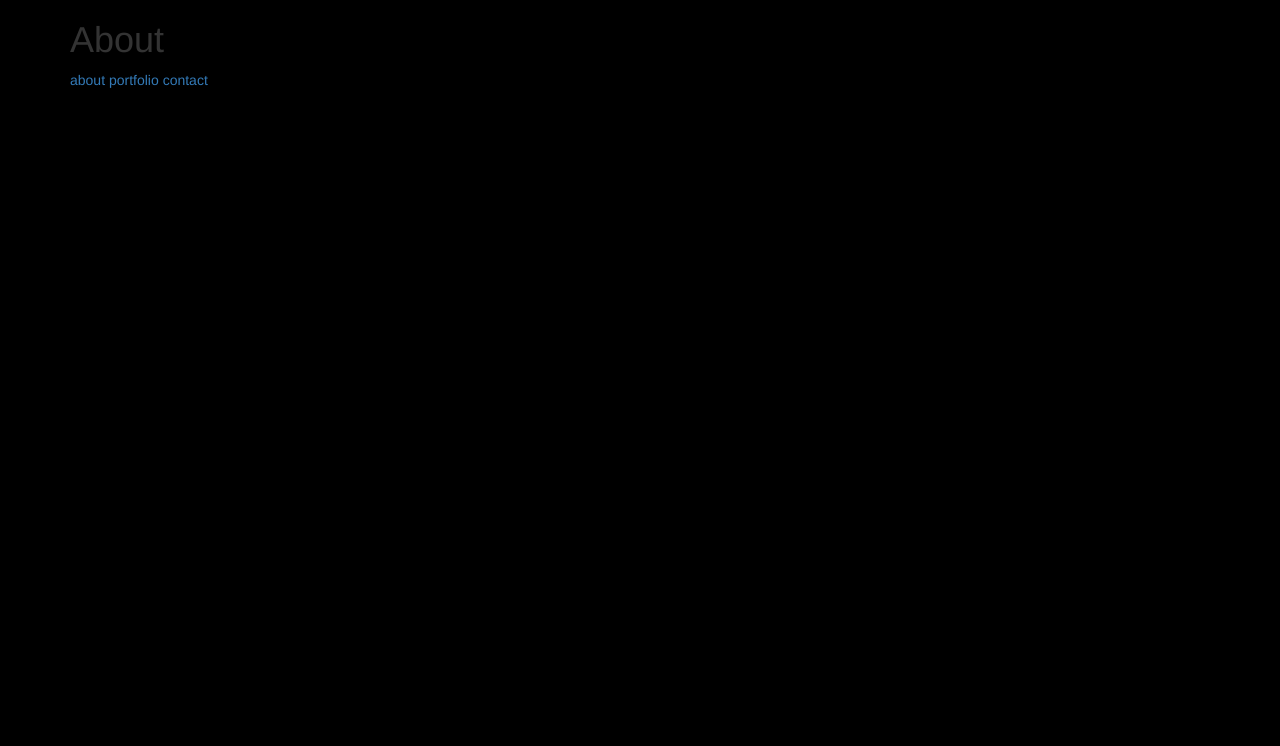
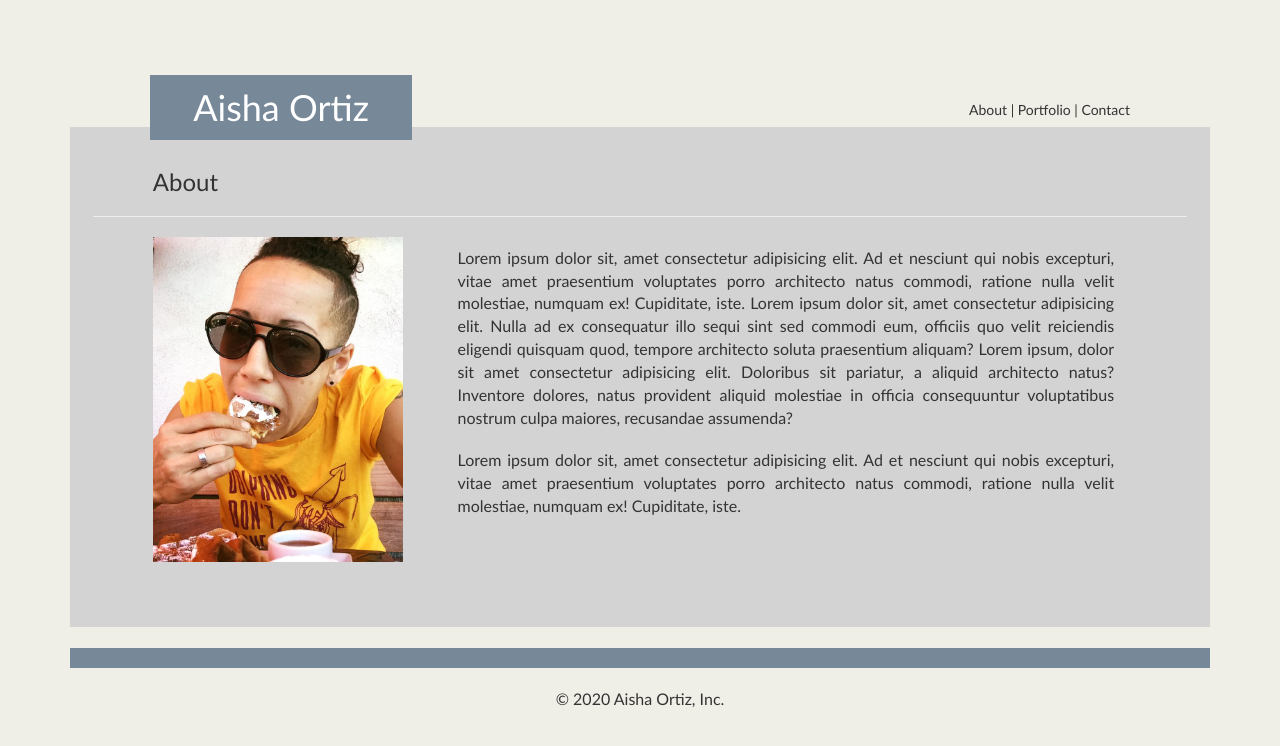
Before and after one commit to afterthebleep/student-portfolio, a plain HTML site: page index.html in a window 1280 px wide. Drawn offline with nearby package versions, Linux system fonts and the light colour scheme.

Commit message:
about me page content and styling added

```diff
--- a/assets/css/about.css
+++ b/assets/css/about.css
@@ -1,3 +1,21 @@
-body {
-    background-color: green;
+.img {
+    float: left;
+    width: 250px;
+    height: 325px;
+    margin-right: 5%;
+    margin-left: 60px;
 }
+
+.about-text {
+    float: left;
+    margin-top: 10px;
+    width: 60%;
+    text-align: justify;
+}
+
+.box {
+    background-color: lightgray;
+    height: 500px;
+    margin-top: 11.1%;
+    padding: 2%;
+}
--- a/assets/css/contact.css
+++ /dev/null
@@ -1,3 +0,0 @@
-body {
-    background-color: yellow;
-}
--- a/assets/css/layout.css
+++ b/assets/css/layout.css
@@ -1,3 +1,77 @@
-* {
-    background-color: black !important;
+body {
+    margin: 0 !important;
+    padding: 0 !important;
+    background-color: #efeee7;
+    font-family: 'Trebuchet MS', 'Lucida Sans Unicode', 'Lucida Grande', 'Lucida Sans', Arial, sans-serif;
 }
+
+
+/* header */
+
+header {
+    float: left;
+    color: #fff;
+    background-color: lightslategray;
+    margin-right: 0%;
+    margin-top: 75px;
+    margin-left: 80px;
+    width: 23%;
+    height: 65px;
+}
+
+header ::after {
+    content: '';
+    display: table;
+    clear: both;
+}
+
+h1 {
+    text-align: center;
+    margin: 0;
+    padding: 5%;
+}
+
+
+/* navbar */
+
+nav {
+    float: right;
+    margin-right: 80px;
+}
+
+nav a {
+    color: #333333;
+}
+
+nav ul {
+    margin: 0;
+    padding: 0;
+    list-style: none;
+}
+
+nav li {
+    display: inline-block;
+    margin-top: 100px;
+}
+
+p {
+    color: #333333;
+    font-size: 16px !important;
+}
+
+.name {
+    margin-left: 60px;
+}
+
+
+/* footer */
+
+#hr-foot {
+    background-color: lightslategray;
+    height: 20px;
+    margin: 20px auto;
+}
+
+#copyright {
+    text-align: center;
+}
--- a/assets/css/portfolio.css
+++ /dev/null
@@ -1,3 +0,0 @@
-body {
-    background-color: orange;
-}
--- a/index.html
+++ b/index.html
@@ -14,10 +14,30 @@
 
 <body>
     <div class="container">
-        <h1>About</h1>
-        <a href="index.html">about</a>
-        <a href="portfolio.html">portfolio</a>
-        <a href="contact.html">contact</a>
+        <header>
+            <h1>Aisha Ortiz</h1>
+        </header>
+        <nav>
+            <ul>
+                <li><a href="index.html">About |</a></li>
+                <li><a href="portfolio.html">Portfolio |</a></li>
+                <li><a href="contact.html">Contact</a></li>
+            </ul>
+        </nav>
+        <div class="box">
+            <h3 class="name">About</h3>
+            <hr>
+            <img class="img" src="assets/images/profile.jpg" alt="profile">
+
+            <p class="about-text">Lorem ipsum dolor sit, amet consectetur adipisicing elit. Ad et nesciunt qui nobis excepturi, vitae amet praesentium voluptates porro architecto natus commodi, ratione nulla velit molestiae, numquam ex! Cupiditate, iste. Lorem ipsum dolor
+                sit, amet consectetur adipisicing elit. Nulla ad ex consequatur illo sequi sint sed commodi eum, officiis quo velit reiciendis eligendi quisquam quod, tempore architecto soluta praesentium aliquam? Lorem ipsum, dolor sit amet consectetur
+                adipisicing elit. Doloribus sit pariatur, a aliquid architecto natus? Inventore dolores, natus provident aliquid molestiae in officia consequuntur voluptatibus nostrum culpa maiores, recusandae assumenda?</p>
+            <p class="about-text">Lorem ipsum dolor sit, amet consectetur adipisicing elit. Ad et nesciunt qui nobis excepturi, vitae amet praesentium voluptates porro architecto natus commodi, ratione nulla velit molestiae, numquam ex! Cupiditate, iste.</p>
+        </div>
+        <hr id="hr-foot">
+        <footer>
+            <p id="copyright">© 2020 Aisha Ortiz, Inc.</p>
+        </footer>
     </div>
 
     <script src="https://cdnjs.cloudflare.com/ajax/libs/jquery/3.4.1/jquery.min.js"></script>
```
Also changed, not shown: contact.html (+14 -4 lines), portfolio.html (+16 -6 lines).
